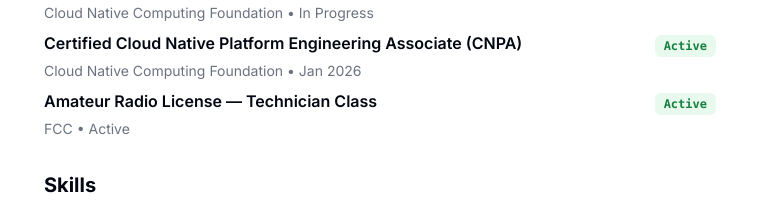
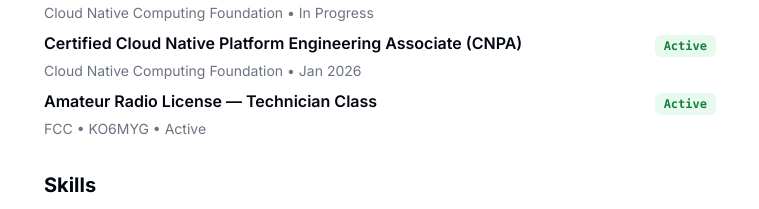
Before and after one commit to hagrace4/resume, a Next.js app: page / in a window 1280 px wide. Shown: the part 1521-1730 px from the top of the page, without its empty margins (260-1019 px from the left). Built offline with nearby package versions, Linux system fonts and the light colour scheme.

Commit message:
add callsign

```diff
--- a/src/data/resume-data.tsx
+++ b/src/data/resume-data.tsx
@@ -197,7 +197,7 @@ export const RESUME_DATA: ResumeData = {
     },
     {
       title: "Amateur Radio License — Technician Class",
-      issuer: "FCC",
+      issuer: "FCC • KO6MYG",
       date: "Active",
       status: "active",
     },
```
